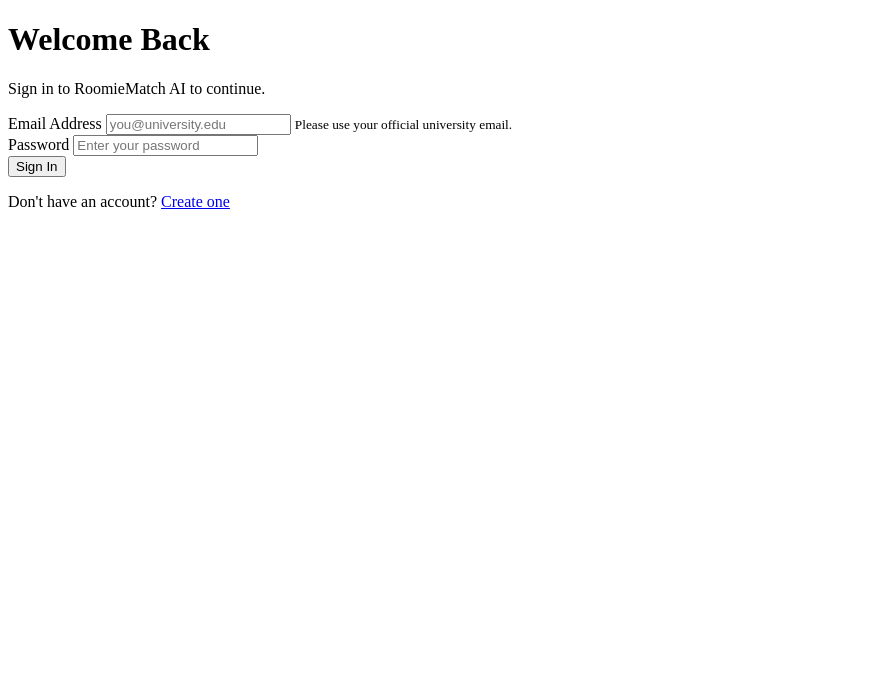
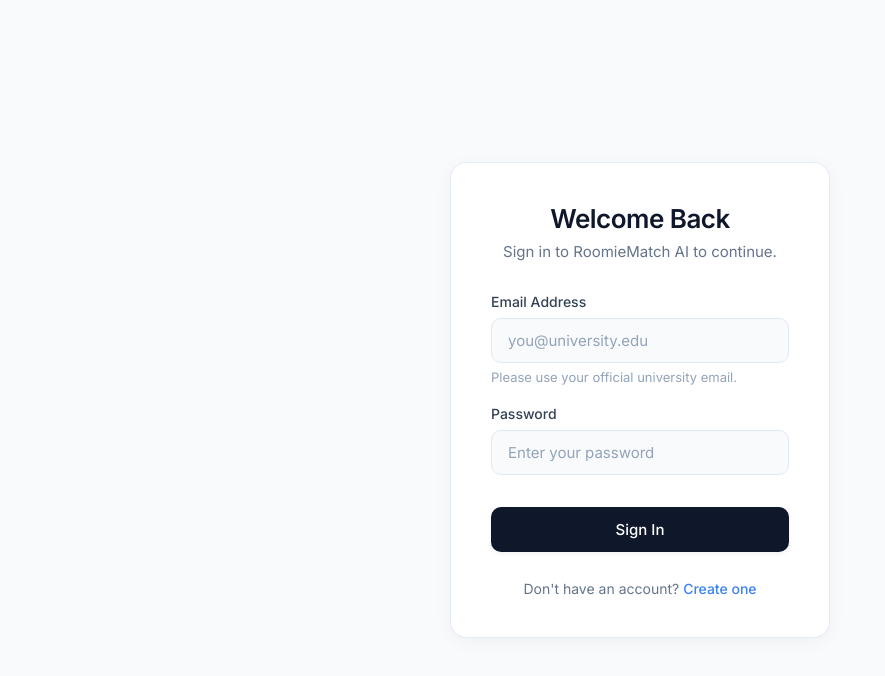
Before and after one commit to krishika08/RoomieMatch-AI, a plain HTML site: page frontend/login.html in a window 1280 px wide. Shown: the whole page, without its empty margins (0-885 px from the left). Drawn offline with Linux system fonts and the light colour scheme; sample sign-in values are in the browser's storage.

Commit message:
style: enhance login page UI with modern light theme

```diff
--- a/frontend/login.html
+++ b/frontend/login.html
@@ -4,6 +4,156 @@
     <meta charset="UTF-8">
     <meta name="viewport" content="width=device-width, initial-scale=1.0">
     <title>Welcome Back — RoomieMatch AI</title>
+    <link href="https://fonts.googleapis.com/css2?family=Inter:wght@400;500;600&display=swap" rel="stylesheet">
+    <style>
+        body {
+            margin: 0;
+            font-family: 'Inter', sans-serif;
+            background-color: #F8FAFC;
+            color: #1E293B;
+            display: flex;
+            justify-content: center;
+            align-items: center;
+            min-height: 100vh;
+        }
+
+        /* Animations */
+        @keyframes fadeIn {
+            from { opacity: 0; transform: translateY(15px); }
+            to { opacity: 1; transform: translateY(0); }
+        }
+
+        .login-container {
+            width: 100%;
+            max-width: 420px;
+            padding: 20px;
+            box-sizing: border-box;
+            animation: fadeIn 0.6s cubic-bezier(0.16, 1, 0.3, 1) forwards;
+        }
+
+        .login-card {
+            background: #FFFFFF;
+            border-radius: 16px;
+            box-shadow: 0 4px 20px -2px rgba(0, 0, 0, 0.05), 0 0 3px rgba(0,0,0,0.02);
+            padding: 40px;
+            box-sizing: border-box;
+            border: 1px solid rgba(226, 232, 240, 0.8);
+        }
+
+        .card-header {
+            text-align: center;
+            margin-bottom: 32px;
+        }
+
+        .heading {
+            margin: 0 0 8px 0;
+            font-size: 26px;
+            font-weight: 600;
+            color: #0F172A;
+            letter-spacing: -0.02em;
+        }
+
+        .sub-heading {
+            margin: 0;
+            font-size: 15px;
+            color: #64748B;
+        }
+
+        .form-group {
+            margin-bottom: 20px;
+        }
+
+        .form-label {
+            display: block;
+            font-size: 14px;
+            font-weight: 500;
+            color: #334155;
+            margin-bottom: 8px;
+        }
+
+        .input-field {
+            width: 100%;
+            padding: 12px 16px;
+            font-size: 15px;
+            font-family: inherit;
+            color: #0F172A;
+            background-color: #F8FAFC;
+            border: 1px solid #E2E8F0;
+            border-radius: 10px;
+            box-sizing: border-box;
+            transition: all 0.2s ease;
+            outline: none;
+        }
+
+        .input-field::placeholder {
+            color: #94A3B8;
+        }
+
+        .input-field:focus {
+            background-color: #FFFFFF;
+            border-color: #3B82F6;
+            box-shadow: 0 0 0 4px rgba(59, 130, 246, 0.12);
+        }
+
+        .helper-text {
+            display: block;
+            margin-top: 6px;
+            font-size: 13px;
+            color: #94A3B8;
+        }
+
+        .form-actions {
+            margin-top: 32px;
+        }
+
+        .login-button {
+            width: 100%;
+            padding: 13px 16px;
+            font-size: 15px;
+            font-weight: 500;
+            font-family: inherit;
+            color: #FFFFFF;
+            background-color: #0F172A;
+            border: none;
+            border-radius: 10px;
+            cursor: pointer;
+            transition: all 0.2s ease;
+            box-shadow: 0 2px 4px rgba(0, 0, 0, 0.05);
+        }
+
+        .login-button:hover {
+            background-color: #334155;
+            transform: translateY(-2px);
+            box-shadow: 0 6px 12px -2px rgba(15, 23, 42, 0.15);
+        }
+
+        .login-button:active {
+            transform: translateY(0);
+        }
+
+        .card-footer {
+            margin-top: 28px;
+            text-align: center;
+        }
+
+        .footer-text {
+            margin: 0;
+            font-size: 14px;
+            color: #64748B;
+        }
+
+        .link {
+            color: #3B82F6;
+            text-decoration: none;
+            font-weight: 500;
+            transition: color 0.2s ease;
+        }
+
+        .link:hover {
+            color: #2563EB;
+            text-decoration: underline;
+        }
+    </style>
 </head>
 <body>
     <!-- Full screen centered container -->
```
